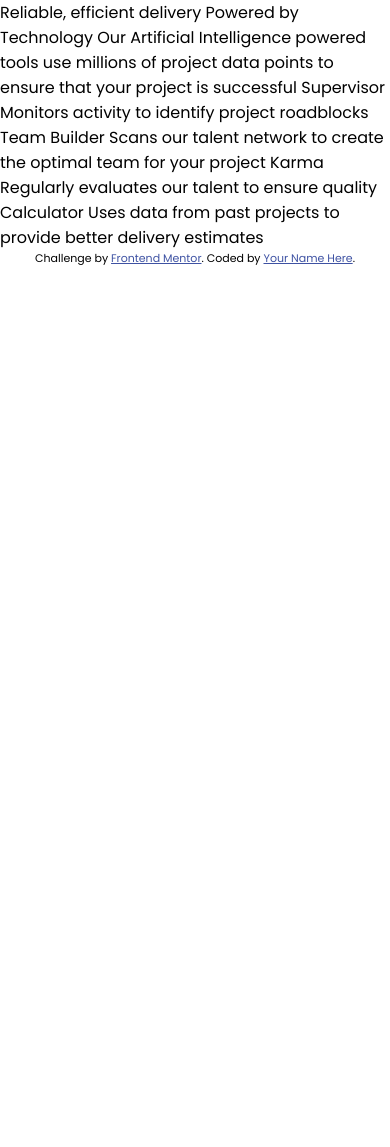
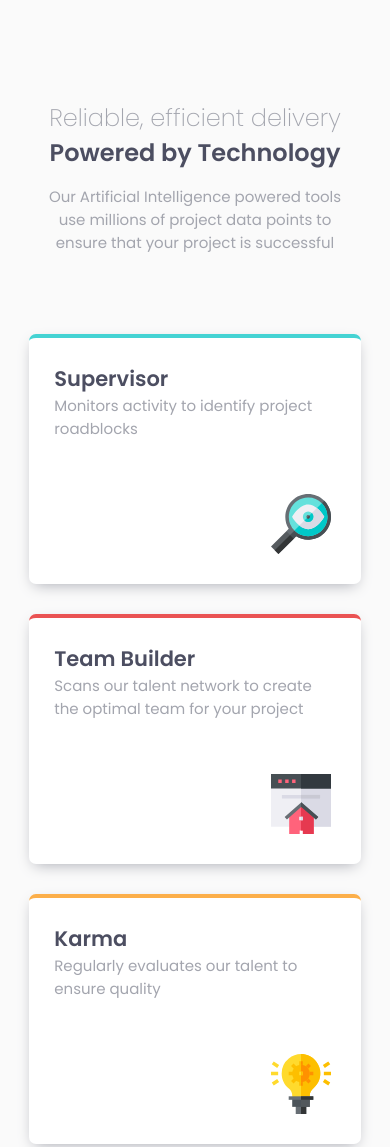
Before and after one commit to grig9/four-card-feature-section, a plain HTML site: page index.html in a window 390 px wide. Shown: the top 1147 px of the page. Before the commit the page ends 844 px from the top, so only its background shows below. Drawn offline with Linux system fonts and the light colour scheme.

Commit message:
mobile page

```diff
--- a/index.html
+++ b/index.html
@@ -15,33 +15,71 @@
     <link rel="stylesheet" href="./css/main.css" />
 
     <title>Frontend Mentor | Four card feature section</title>
-
-    <!-- Feel free to remove these styles or customise in your own stylesheet 👍 -->
-    <style>
-      .attribution {
-        font-size: 11px;
-        text-align: center;
-      }
-      .attribution a {
-        color: hsl(228, 45%, 44%);
-      }
-    </style>
   </head>
   <body>
-    Reliable, efficient delivery Powered by Technology Our Artificial
-    Intelligence powered tools use millions of project data points to ensure
-    that your project is successful Supervisor Monitors activity to identify
-    project roadblocks Team Builder Scans our talent network to create the
-    optimal team for your project Karma Regularly evaluates our talent to ensure
-    quality Calculator Uses data from past projects to provide better delivery
-    estimates
+    <div class="container">
+      <div class="box">
+        <div class="second-title">Reliable, efficient delivery</div>
+        <h1 class="title">Powered by Technology</h1>
+        <p>
+          Our Artificial Intelligence powered tools use millions of project data
+          points to ensure that your project is successful
+        </p>
+      </div>
+      <div class="cards">
+        <div class="card card-1">
+          <h3 class="card__title">Supervisor</h3>
+          <p class="card__text">
+            Monitors activity to identify project roadblocks
+          </p>
+          <img
+            src="./images/icon-supervisor.svg"
+            alt="Supervisor icon"
+            class="card__img"
+          />
+        </div>
+        <div class="card card-2">
+          <h3 class="card__title">Team Builder</h3>
+          <p class="card__text">
+            Scans our talent network to create the optimal team for your project
+          </p>
+          <img
+            src="./images/icon-team-builder.svg"
+            alt="Supervisor icon"
+            class="card__img"
+          />
+        </div>
+        <div class="card card-3">
+          <h3 class="card__title">Karma</h3>
+          <p class="card__text">
+            Regularly evaluates our talent to ensure quality
+          </p>
+          <img
+            src="./images/icon-karma.svg"
+            alt="Supervisor icon"
+            class="card__img"
+          />
+        </div>
+        <div class="card card-4">
+          <h3 class="card__title">Calculator</h3>
+          <p class="card__text">
+            Uses data from past projects to provide better delivery estimates
+          </p>
+          <img
+            src="./images/icon-calculator.svg"
+            alt="Supervisor icon"
+            class="card__img"
+          />
+        </div>
+      </div>
+    </div>
 
     <footer>
       <p class="attribution">
         Challenge by
         <a href="https://www.frontendmentor.io?ref=challenge" target="_blank"
           >Frontend Mentor</a
-        >. Coded by <a href="#">Your Name Here</a>.
+        >. Coded by <a href="https://github.com/grig9">grig9</a>.
       </p>
     </footer>
   </body>
--- a/sass/main.scss
+++ b/sass/main.scss
@@ -14,6 +14,7 @@ $blue: hsl(212, 86%, 64%);
 $very-dark-blue: hsl(234, 12%, 34%);
 $grayish-blue: hsl(229, 6%, 66%);
 $very-light-gray: hsl(0, 0%, 98%);
+$white: #fff;
 
 // ## Typography
 
@@ -33,4 +34,107 @@ $font-size: 15px;
   padding: 0;
   box-sizing: border-box;
   font-family: 'Poppins', sans-serif;
+  font-size: $font-size;
 }
+
+body {
+  position: relative;
+  min-height: 100vh;
+  background-color: $very-light-gray;
+}
+
+.container {
+  width: 85%;
+  margin: 0 auto;
+  margin-top: 100px;
+  margin-bottom: 50px;
+
+  p {
+    color: $grayish-blue;
+  }
+}
+
+.box {
+  width: 100%;
+  padding: 0 0.3rem;
+
+  .second-title {
+    font-size: 1.6rem;
+    color: $grayish-blue;
+    font-weight: 200;
+    text-align: center;
+  }
+  .title {
+    font-size: 1.6rem;
+    color: $very-dark-blue;
+    font-weight: 600;
+    // margin: 0 auto;
+    text-align: center;
+  }
+
+  p {
+    margin-top: 15px;
+    text-align: center;
+  }
+}
+
+.cards {
+  margin-top: 80px;
+  display: flex;
+  flex-direction: column;
+  gap: 30px;
+
+  .card {
+    position: relative;
+    height: 250px;
+    padding: 25px;
+    background-color: $white;
+    border-radius: 7px;
+    box-shadow: 0px 5px 15px -5px $grayish-blue;
+
+    .card__title {
+      font-size: 1.4rem;
+      color: $very-dark-blue;
+    }
+
+    .card__img {
+      position: absolute;
+      display: block;
+      width: 60px;
+      height: 60px;
+      bottom: 30px;
+      right: 30px;
+    }
+  }
+
+  .card-1 {
+    border-top: 4px solid $cyan;
+  }
+
+  .card-2 {
+    border-top: 4px solid $red;
+  }
+
+  .card-3 {
+    border-top: 4px solid $orange;
+  }
+
+  .card-4 {
+    border-top: 4px solid $blue;
+  }
+}
+
+
+
+
+.attribution {
+  position: absolute;
+  left: 50%;
+  transform: translate(-50%);
+  font-size: 11px;
+  padding: 10px;
+  text-align: center;
+}
+.attribution a {
+  color: hsl(228, 45%, 44%);
+}
```
Also changed, not shown: css/main.css, 1 other file.
